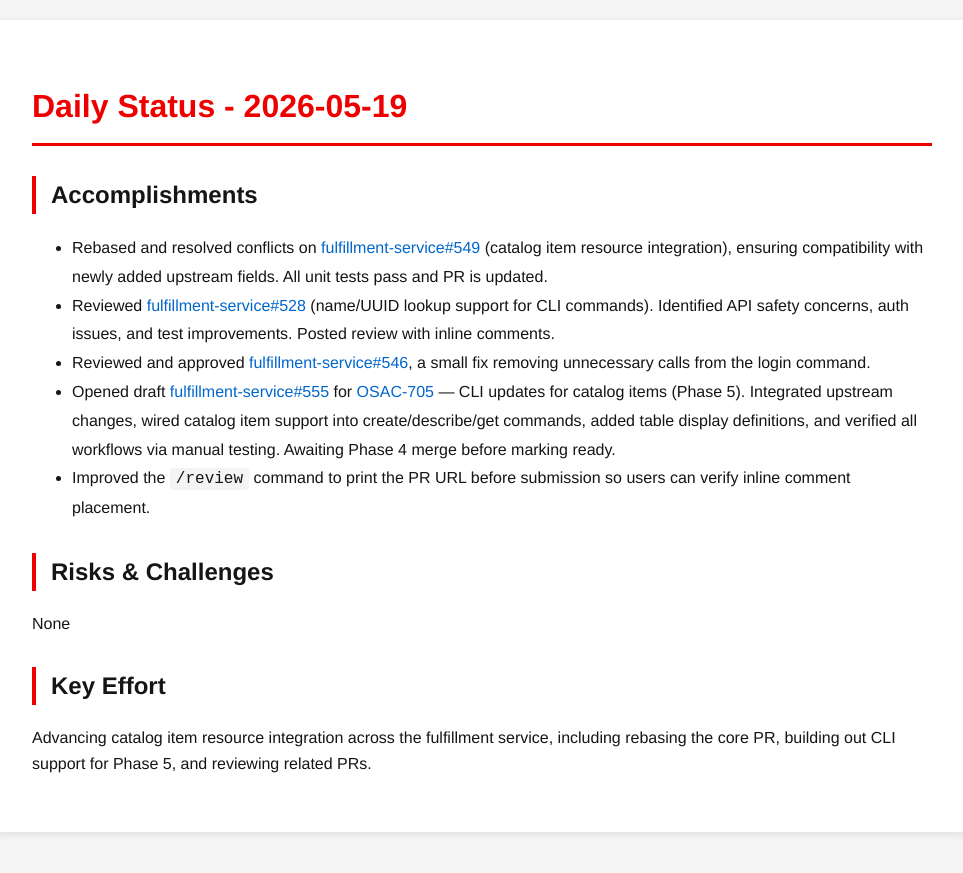
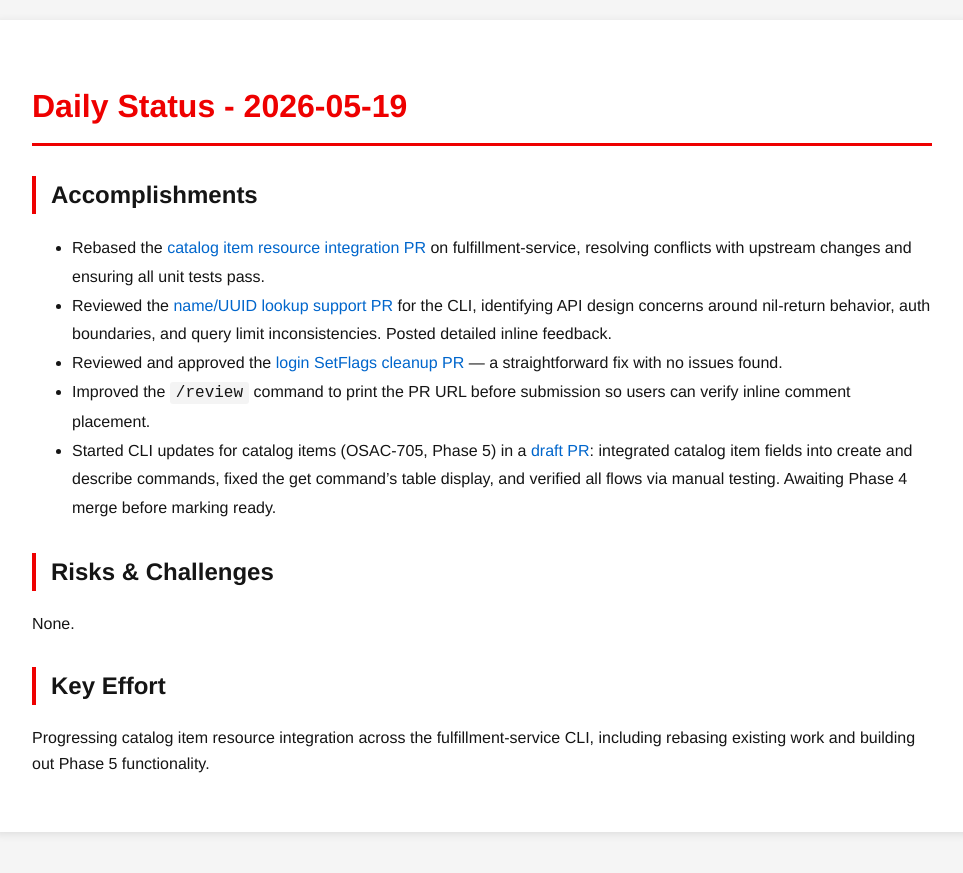
Before and after one commit to tzvatot/daily-status, a Jekyll site: the page built from 2026-05-19.md, in a window 1280 px wide. Shown: the top 873 px of the page, without its empty margins (158-1121 px from the left). Built offline with Jekyll 4.4.1, drawn with Linux system fonts in a browser that asks for light colours.

Commit message:
Daily status update - 2026-05-19

```diff
--- a/2026-05-19.md
+++ b/2026-05-19.md
@@ -7,14 +7,14 @@ date: 2026-05-19
 # Daily Status - 2026-05-19
 
 ## Accomplishments
-- Rebased and resolved conflicts on [fulfillment-service#549](https://github.com/osac-project/fulfillment-service/pull/549) (catalog item resource integration), ensuring compatibility with newly added upstream fields. All unit tests pass and PR is updated.
-- Reviewed [fulfillment-service#528](https://github.com/osac-project/fulfillment-service/pull/528) (name/UUID lookup support for CLI commands). Identified API safety concerns, auth issues, and test improvements. Posted review with inline comments.
-- Reviewed and approved [fulfillment-service#546](https://github.com/osac-project/fulfillment-service/pull/546), a small fix removing unnecessary calls from the login command.
-- Opened draft [fulfillment-service#555](https://github.com/osac-project/fulfillment-service/pull/555) for [OSAC-705](https://redhat.atlassian.net/browse/OSAC-705) — CLI updates for catalog items (Phase 5). Integrated upstream changes, wired catalog item support into create/describe/get commands, added table display definitions, and verified all workflows via manual testing. Awaiting Phase 4 merge before marking ready.
+- Rebased the [catalog item resource integration PR](https://github.com/osac-project/fulfillment-service/pull/549) on fulfillment-service, resolving conflicts with upstream changes and ensuring all unit tests pass.
+- Reviewed the [name/UUID lookup support PR](https://github.com/osac-project/fulfillment-service/pull/528) for the CLI, identifying API design concerns around nil-return behavior, auth boundaries, and query limit inconsistencies. Posted detailed inline feedback.
+- Reviewed and approved the [login SetFlags cleanup PR](https://github.com/osac-project/fulfillment-service/pull/546) — a straightforward fix with no issues found.
 - Improved the `/review` command to print the PR URL before submission so users can verify inline comment placement.
+- Started CLI updates for catalog items (OSAC-705, Phase 5) in a [draft PR](https://github.com/osac-project/fulfillment-service/pull/555): integrated catalog item fields into create and describe commands, fixed the get command's table display, and verified all flows via manual testing. Awaiting Phase 4 merge before marking ready.
 
 ## Risks & Challenges
-None
+None.
 
 ## Key Effort
-Advancing catalog item resource integration across the fulfillment service, including rebasing the core PR, building out CLI support for Phase 5, and reviewing related PRs.
+Progressing catalog item resource integration across the fulfillment-service CLI, including rebasing existing work and building out Phase 5 functionality.
```
